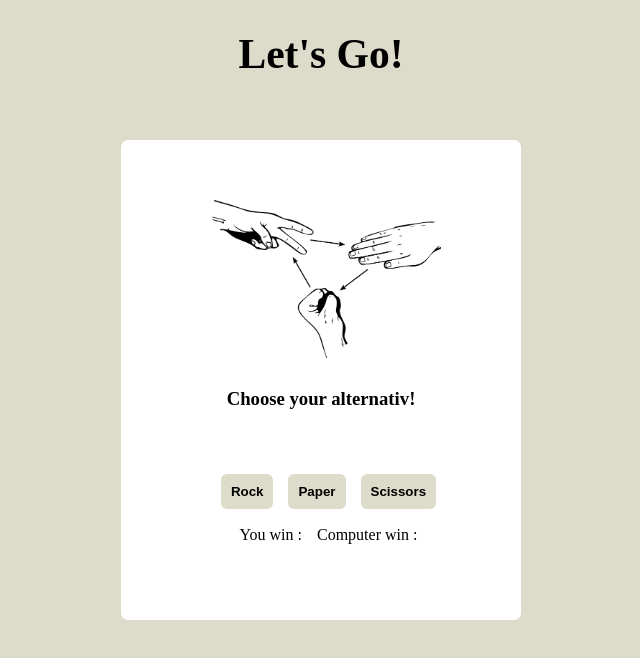
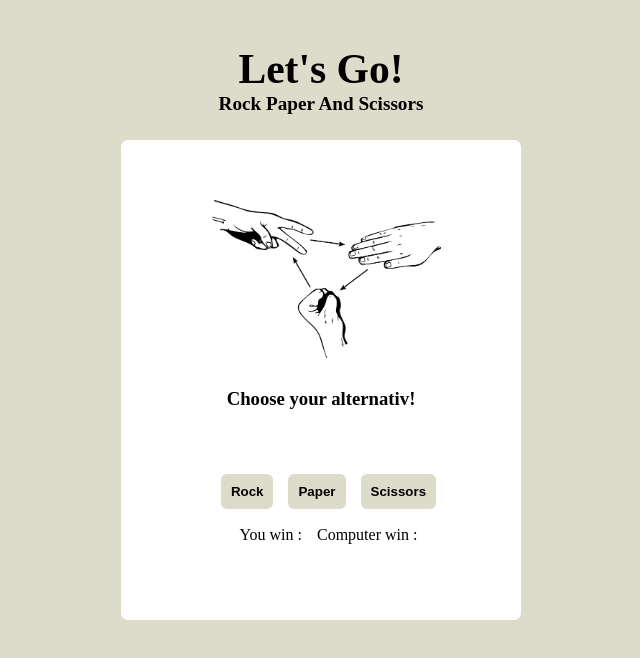
Before and after one commit to Timalexanderandersson/Rock-Paper-Scissors-Game, a plain HTML site: page index.html in a window 1280 px wide. Shown: the whole page, without its empty margins (79-719 px from the left). Drawn offline with Linux system fonts and the light colour scheme.

Commit message:
added a h2 in the title and styled it in css h2

```diff
--- a/assets/css/style.css
+++ b/assets/css/style.css
@@ -21,9 +21,15 @@ p{
 header {
     display: flex;
     justify-content: center;
+    flex-direction: column;
+    align-items: center;
     margin-top: 30px;
     height: 100px;
     font-size: 1.3rem;
+}
+h2 {
+
+    font-size: 1.2rem;
 }
 
 main {
--- a/index.html
+++ b/index.html
@@ -16,6 +16,7 @@
     <!--Header -->
     <header>
         <h1 id="Headerhere">Let's Go!</h1>
+        <h2>Rock Paper And Scissors</h2>
     </header>
     <!-- Main -->
     <main id="mainPart">
```
